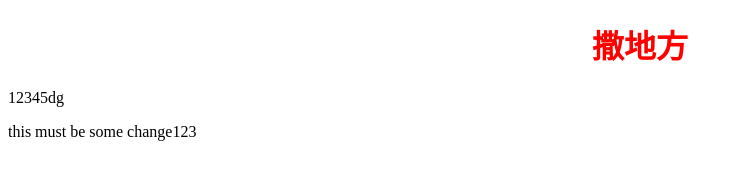
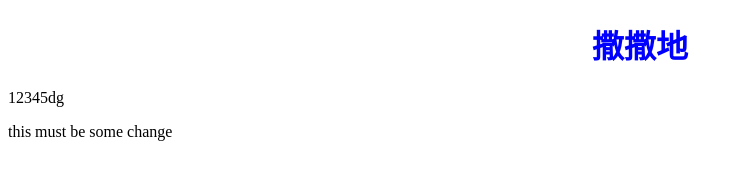
Before and after one commit to Jesse121/Gulp, a website: page docs/Demo/index.html in a window 1280 px wide. Shown: the whole page, without its empty margins (0-743 px from the left). Drawn offline with Linux system fonts and the light colour scheme.

```diff
--- a/docs/Demo/index.html
+++ b/docs/Demo/index.html
@@ -13,7 +13,7 @@
 </head>
 
 <body>
-    <h1>撒地方</h1>
+    <h1>撒撒地</h1>
     <p>12345dg </p>
     <script src="js/public.js"></script>
 </body>
--- a/docs/Demo/js/public.js
+++ b/docs/Demo/js/public.js
@@ -1,2 +1 @@
-
-document.write("this must be some change123");
+document.write("this must be some change");
--- a/docs/demo/css/scss/global.scss
+++ b/docs/demo/css/scss/global.scss
@@ -1,6 +1,6 @@
 body{
 	h1{
 		text-align: center;
-		color: red;
+		color: blue;
 	}
 }
--- a/gulpfile.js
+++ b/gulpfile.js
@@ -9,6 +9,7 @@
 var rename    = require('gulp-rename');             //重命名
 var del       = require('del');
 var sass      = require('gulp-ruby-sass');          //编译SASS
+var sourcemaps= require('gulp-sourcemaps');          //使得浏览器能够直接调试SCSS
 var connect   = require('gulp-connect');            //实时刷新浏览器
 // var less      = require('gulp-less');			    // 编译Less
 // var jshint    = require('gulp-jshint');			//js代码检查
@@ -52,7 +53,7 @@
         //Sass to CSS 的输出样式：nested,compact,expanded,compressed。
         style:'expanded',
         //取消scss缓存
-        noCache:true,
+        noCache:true
         //scss缓存文件的位置
         //cacheLocation: 'docs/demo/css/scss/',
     })
@@ -159,7 +160,7 @@
     gulp.src('docs/demo/*.html')       // 要压缩的html文件
         .pipe(htmlmin())            //压缩
         .pipe(gulp.dest('dist/demo/'))
-        .pipe(notify({ message: 'package task complete' }));
+        .pipe(notify({ message: 'Package task complete' }));
 });
 
 //字体文件复制
```
Also changed, not shown: package.json (+4 -15 lines), README.md, dist/Demo/js/public.min.js, dist/demo/css/global.min.css, dist/demo/index.html, docs/demo/css/global.css, 1 other file.
